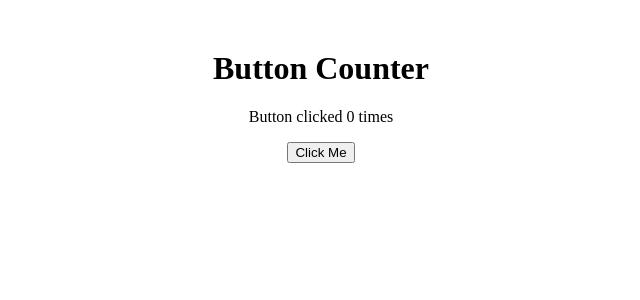
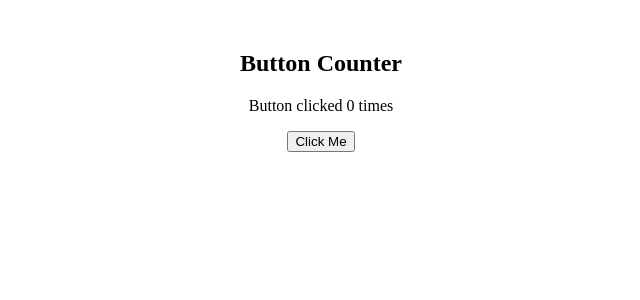
Before and after one commit to acciojob/button-counter-Syamson07, a React app: page / in a window 1280 px wide. Shown: the top 300 px of the page, without its empty margins (319-959 px from the left). Built offline with nearby package versions, Linux system fonts and the light colour scheme.

Commit message:
Update App.js

```diff
--- a/src/components/App.js
+++ b/src/components/App.js
@@ -1,17 +1,10 @@
-import React, { useState } from 'react';
+import React from 'react';
+import ButtonCounter from './ButtonCounter';
 
 function App() {
-  const [count, setCount] = useState(0);
-
-  const handleClick = () => {
-    setCount(count + 1);
-  };
-
   return (
-    <div style={{ textAlign: 'center', marginTop: '50px' }}>
-      <h1>Button Counter</h1>
-      <p>Button clicked {count} {count === 1 ? 'time' : 'times'}</p>
-      <button onClick={handleClick}>Click Me</button>
+    <div className="App">
+      <ButtonCounter />
     </div>
   );
 }
```
